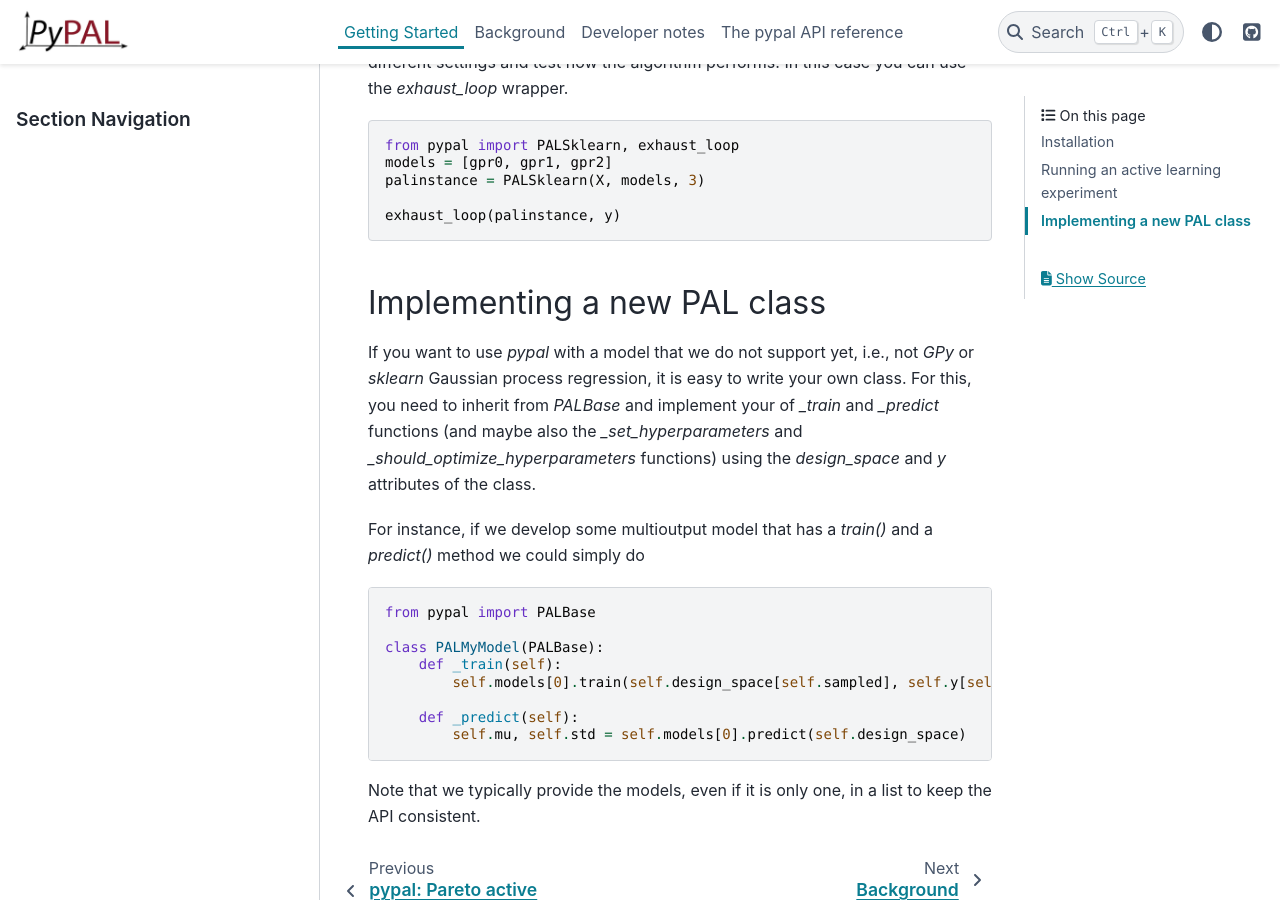
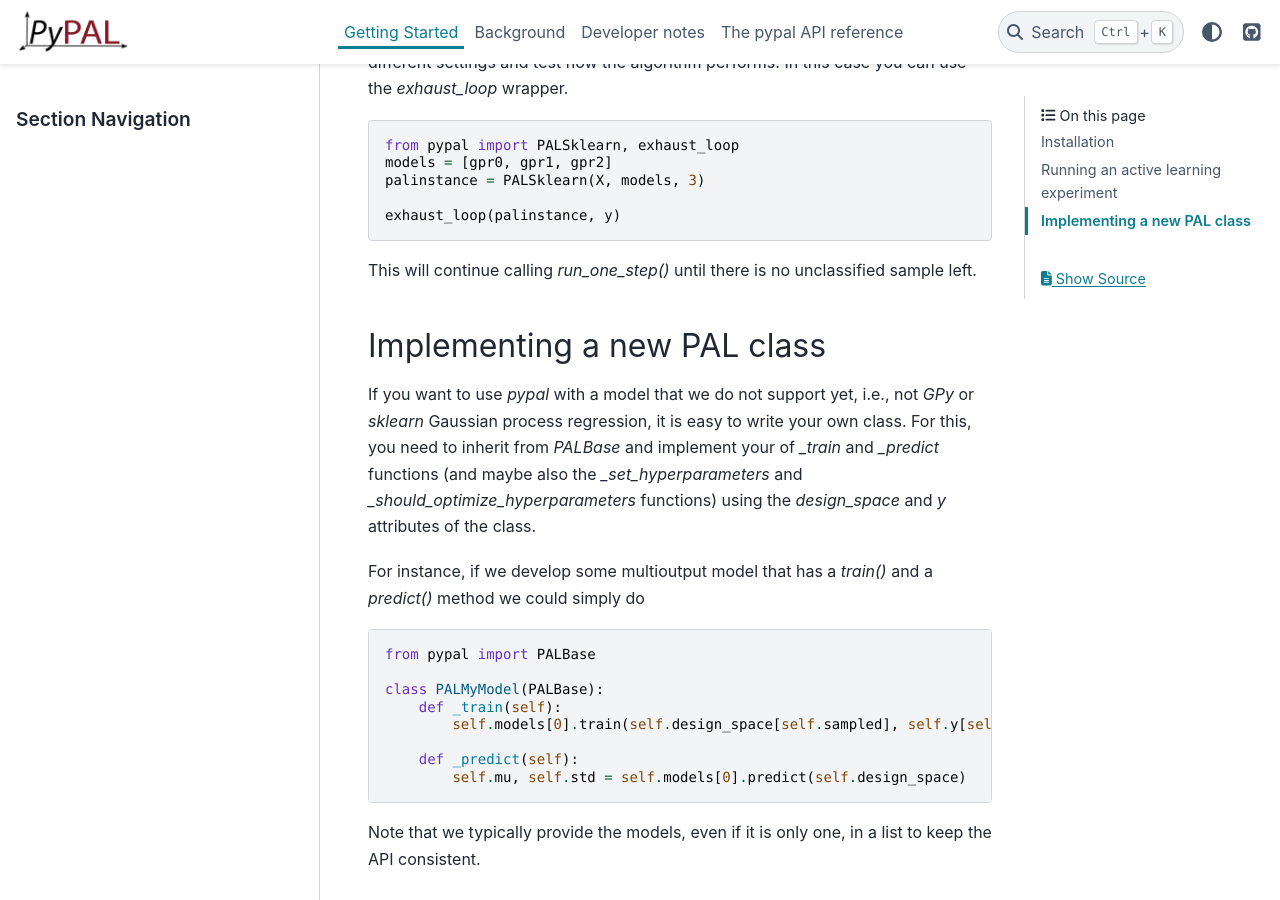
Before and after one commit to kjappelbaum/pyepal, a Sphinx documentation site: the page built from docs/getting_started.rst, in a window 1280 px wide and 900 px high, scrolled down 3060 px. Built offline with Sphinx 7.4.7 and the PyData theme 0.15.4, drawn with Linux system fonts in a browser that asks for light colours.

Commit message:
chore: updating docs #29

```diff
--- a/docs/getting_started.rst
+++ b/docs/getting_started.rst
@@ -111,6 +111,10 @@ In this case you can use the `exhaust_loop` wrapper.
 
     exhaust_loop(palinstance, y)
 
+This will continue calling `run_one_step()` until there is no unclassified sample left.
+
+
+
 Implementing a new PAL class
 ------------------------------
 
```
Also changed, not shown: 14 other files.
